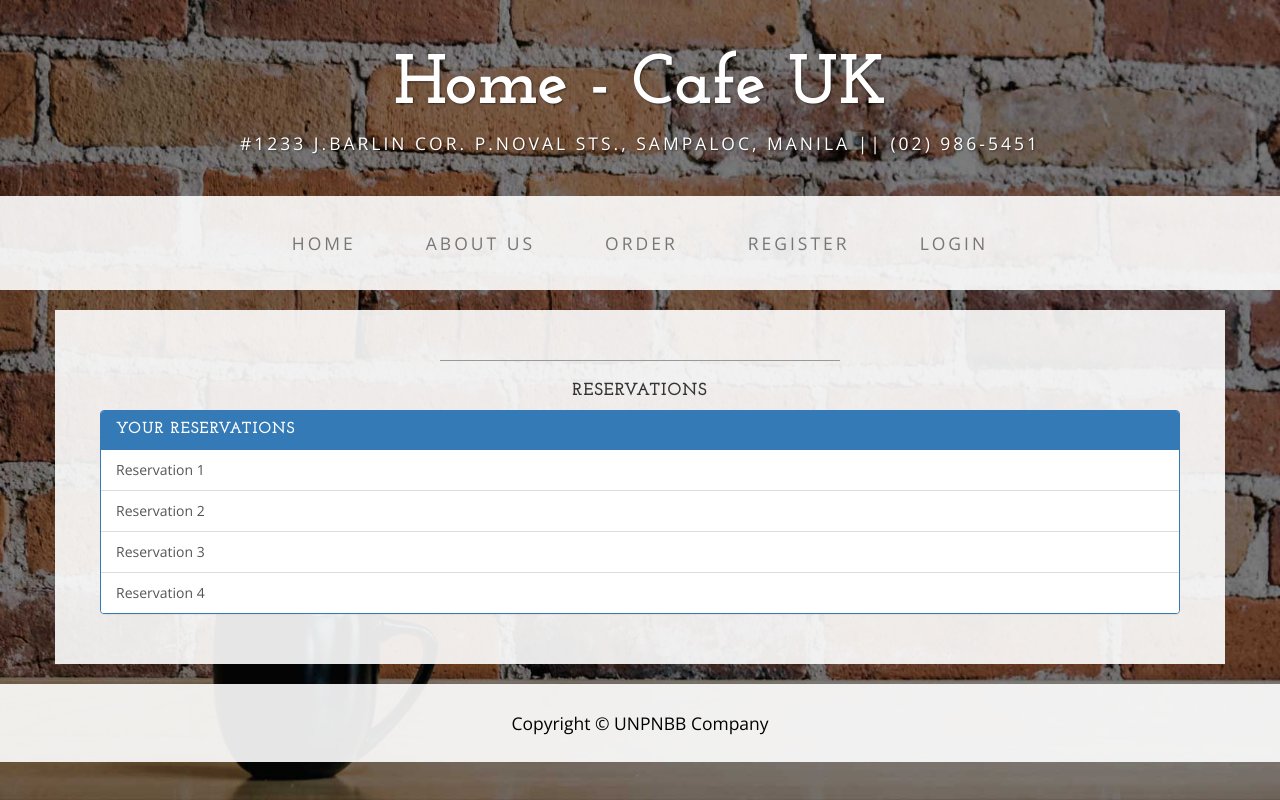
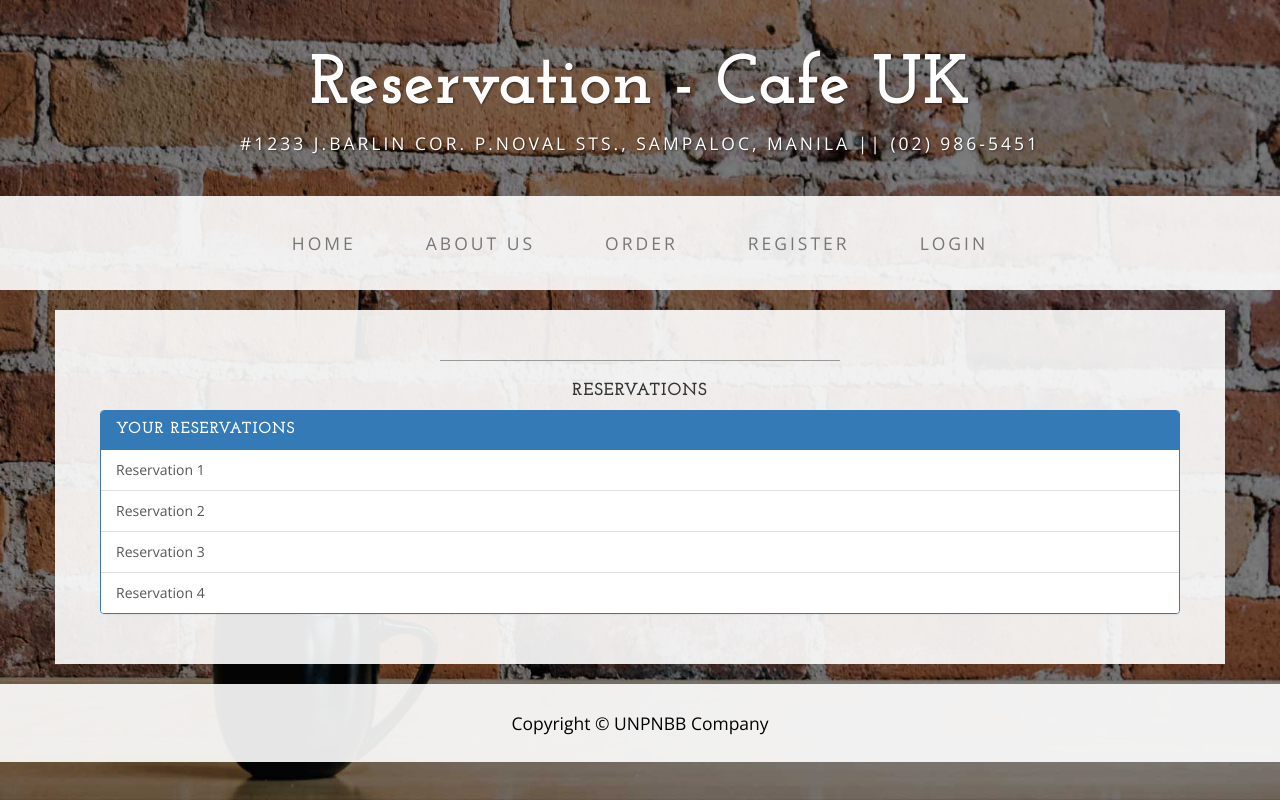
Before and after one commit to wolfcoder727/Cafe-UK, a plain HTML site: page Cafe UK/reservation confirmation.html in a window 1280 px wide. Drawn offline with nearby package versions, Linux system fonts and the light colour scheme.

Commit message:
Version 1.0.2
Small changes in reservation confirmation.html

```diff
--- a/Cafe UK/reservation confirmation.html
+++ b/Cafe UK/reservation confirmation.html
@@ -35,7 +35,7 @@
 
 <body>
 
-    <div class="brand">Home - Cafe UK</div>
+    <div class="brand">Reservation - Cafe UK</div>
     <div class="address-bar">#1233 J.Barlin Cor. P.Noval Sts., Sampaloc, Manila || (02) 986-5451</div>
 
     <!-- Navigation -->
```
